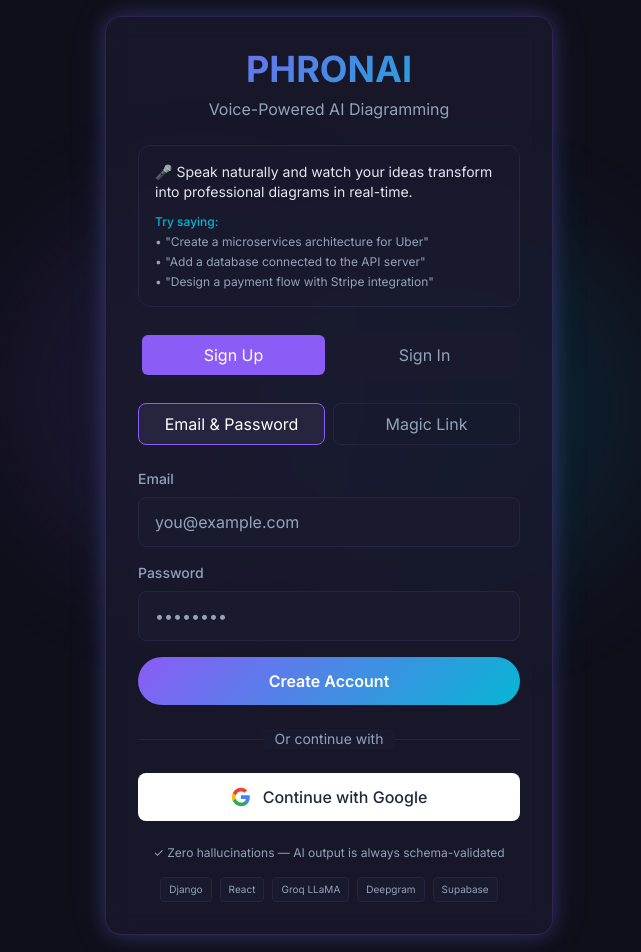
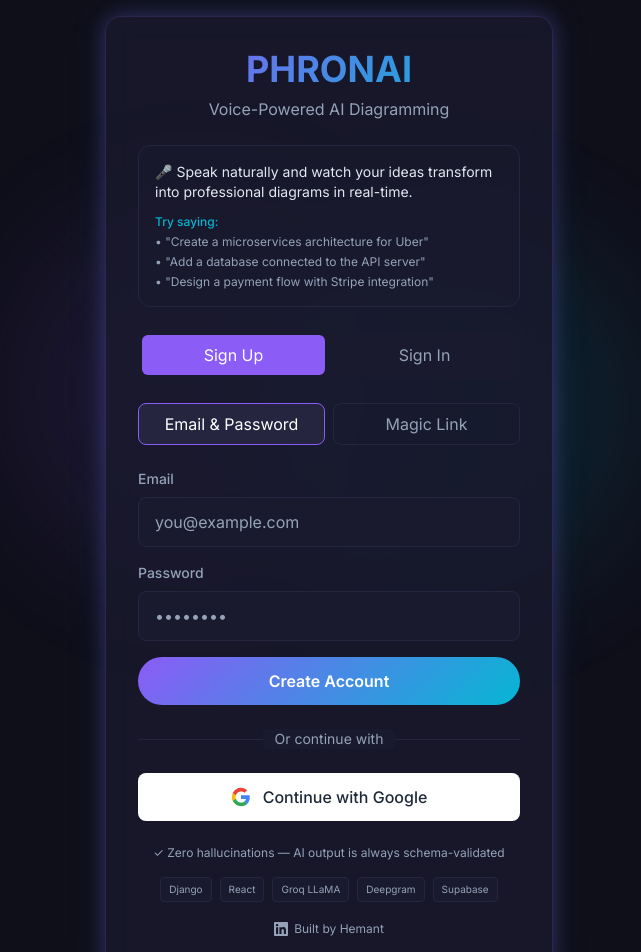
Before and after one commit to Heman10x-NGU/PhronAi, a React (Vite) app in the folder client/: page / in a window 1280 px wide. Shown: the top 952 px of the page, without its empty margins (311-952 px from the left). Built offline with nearby package versions, Linux system fonts and the light colour scheme; no server answers.

Commit message:
feat(login): add LinkedIn profile link

```diff
--- a/client/src/pages/Login.tsx
+++ b/client/src/pages/Login.tsx
@@ -277,6 +277,21 @@
             </span>
           ))}
         </div>
+
+        {/* Author */}
+        <div className="text-center mt-4">
+          <a
+            href="https://www.linkedin.com/in/heman10x/"
+            target="_blank"
+            rel="noopener noreferrer"
+            className="inline-flex items-center gap-1.5 text-xs text-[var(--phronai-text-muted)] hover:text-[var(--phronai-primary)] transition-colors"
+          >
+            <svg className="w-3.5 h-3.5" fill="currentColor" viewBox="0 0 24 24">
+              <path d="M20.447 20.452h-3.554v-5.569c0-1.328-.027-3.037-1.852-3.037-1.853 0-2.136 1.445-2.136 2.939v5.667H9.351V9h3.414v1.561h.046c.477-.9 1.637-1.85 3.37-1.85 3.601 0 4.267 2.37 4.267 5.455v6.286zM5.337 7.433c-1.144 0-2.063-.926-2.063-2.065 0-1.138.92-2.063 2.063-2.063 1.14 0 2.064.925 2.064 2.063 0 1.139-.925 2.065-2.064 2.065zm1.782 13.019H3.555V9h3.564v11.452zM22.225 0H1.771C.792 0 0 .774 0 1.729v20.542C0 23.227.792 24 1.771 24h20.451C23.2 24 24 23.227 24 22.271V1.729C24 .774 23.2 0 22.222 0h.003z"/>
+            </svg>
+            Built by Hemant
+          </a>
+        </div>
       </div>
     </div>
   );
```
